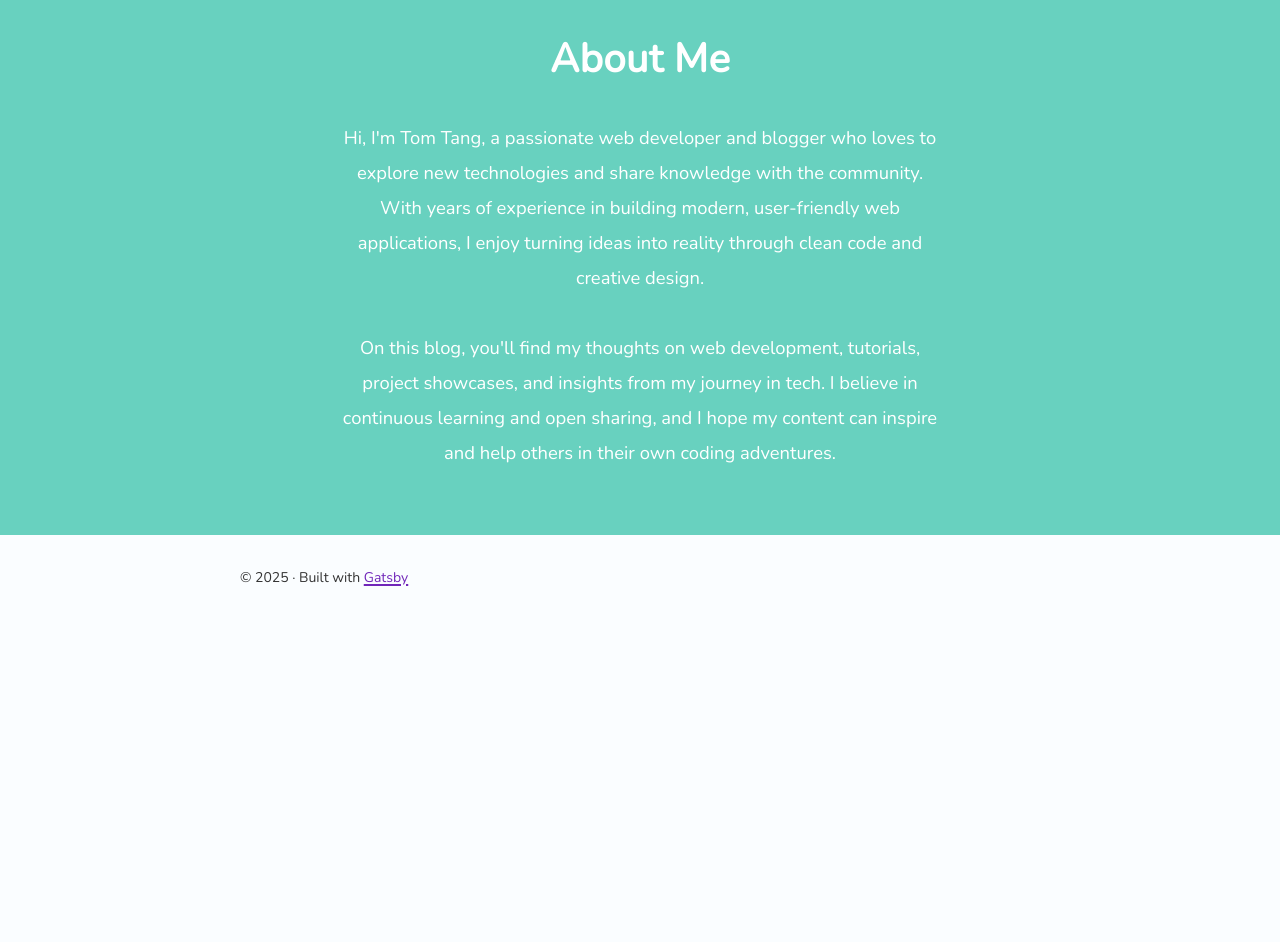
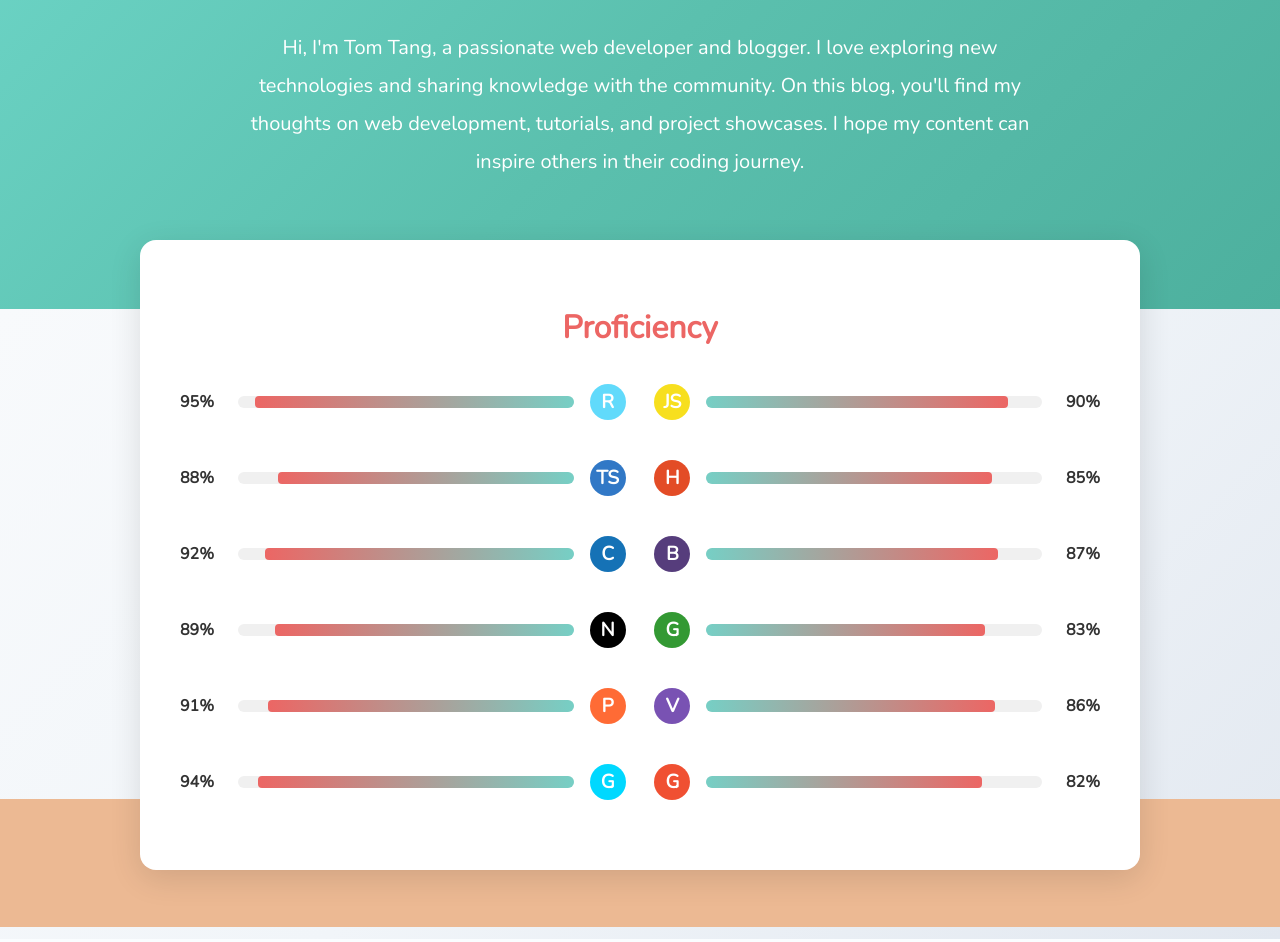
Before and after one commit to tomcomtang/portfolio-blog, a Gatsby site: page / in a window 1280 px wide. Shown: the part 960-1902 px from the top of the page. Before the commit the page ends 1580 px from the top, so only its background shows below. Built offline with nearby package versions, Linux system fonts and the light colour scheme; Gatsby itself is replaced by a stand-in of ours.

Commit message:
优化AboutMe组件：添加技能卡片、调整布局和渐变背景

```diff
--- a/src/components/AboutMe.js
+++ b/src/components/AboutMe.js
@@ -1,7 +1,36 @@
 import * as React from "react"
+import { useEffect, useRef, useState } from "react"
+
+// 技能配置数组
+const skillsData = [
+  { percentage: 95, color: '#61dafb', icon: 'R', name: 'React' },
+  { percentage: 90, color: '#f7df1e', icon: 'JS', name: 'JavaScript' },
+  { percentage: 88, color: '#3178c6', icon: 'TS', name: 'TypeScript' },
+  { percentage: 85, color: '#e34c26', icon: 'H', name: 'HTML5' },
+  { percentage: 92, color: '#1572b6', icon: 'C', name: 'CSS3' },
+  { percentage: 87, color: '#563d7c', icon: 'B', name: 'Bootstrap' },
+  { percentage: 89, color: '#000000', icon: 'N', name: 'Node.js' },
+  { percentage: 83, color: '#339933', icon: 'G', name: 'Git' },
+  { percentage: 91, color: '#ff6b35', icon: 'P', name: 'Python' },
+  { percentage: 86, color: '#7952b3', icon: 'V', name: 'Vue.js' },
+  { percentage: 94, color: '#00d8ff', icon: 'G', name: 'Gatsby' },
+  { percentage: 82, color: '#f05032', icon: 'G', name: 'GitHub' }
+]
 
 const aboutSection = {
-  background: '#68d1bf',
+  background: 'linear-gradient(135deg, #6dd5c7 0%, #5bc0ae 50%, #4db09e 100%)',
+  width: '100vw',
+  minWidth: '100vw',
+  position: 'relative',
+  left: '50%',
+  right: '50%',
+  marginLeft: '-50vw',
+  marginRight: '-50vw',
+  padding: '4rem 0 8rem 0',
+}
+
+const newSection = {
+  background: 'linear-gradient(135deg, #f8fafc 0%, #f1f5f9 50%, #e2e8f0 100%)',
   width: '100vw',
   minWidth: '100vw',
   position: 'relative',
@@ -10,6 +39,21 @@
   marginLeft: '-50vw',
   marginRight: '-50vw',
   padding: '4rem 0',
+  height: '460px',
+  boxSizing: 'border-box',
+}
+
+const thirdSection = {
+  background: '#ECB993',
+  width: '100vw',
+  minWidth: '100vw',
+  position: 'relative',
+  left: '50%',
+  right: '50%',
+  marginLeft: '-50vw',
+  marginRight: '-50vw',
+  padding: '4rem 0',
+  marginTop: '-140px',
 }
 
 const aboutContent = {
@@ -27,23 +71,210 @@
 }
 
 const aboutText = {
-  fontSize: '1.15rem',
-  maxWidth: '600px',
+  fontSize: '1.25rem',
+  maxWidth: '800px',
   margin: '0 auto',
   lineHeight: 1.9,
   textAlign: 'center',
 }
 
-const AboutMe = () => (
+const cardStyle = {
+  position: 'absolute',
+  left: '50%',
+  transform: 'translateX(-50%)',
+  width: '1000px',
+  background: '#fff',
+  borderRadius: '16px',
+  boxShadow: '0 8px 32px rgba(0,0,0,0.12)',
+  zIndex: 10,
+  top: 'calc(100vh + 330px + 70px)',
+  padding: '2rem',
+  display: 'flex',
+  flexDirection: 'column',
+  alignItems: 'center',
+  height: '630px',
+}
+
+const cardTitle = {
+  fontSize: '2rem',
+  fontWeight: 700,
+  color: '#ec6664',
+  marginBottom: '2rem',
+  textAlign: 'center',
+}
+
+const skillsContainer = {
+  display: 'flex',
+  flexDirection: 'column',
+  gap: '2.5rem',
+  width: '100%',
+  flex: 1,
+  justifyContent: 'flex-start',
+  paddingBottom: '4rem',
+}
+
+const skillRow = {
+  display: 'flex',
+  justifyContent: 'space-between',
+  alignItems: 'center',
+  gap: '1.8rem',
+}
+
+const skillItem = {
+  display: 'flex',
+  alignItems: 'center',
+  gap: '1rem',
+  flex: 1,
+}
+
+const skillItemRight = {
+  display: 'flex',
+  alignItems: 'center',
+  gap: '1rem',
+  flex: 1,
+  flexDirection: 'row-reverse',
+}
+
+const skillLogo = {
+  width: '36px',
+  height: '36px',
+  borderRadius: '50%',
+  display: 'flex',
+  alignItems: 'center',
+  justifyContent: 'center',
+  fontSize: '1.2rem',
+  color: '#fff',
+  fontWeight: 'bold',
+}
+
+const progressContainer = {
+  flex: 1,
+  display: 'flex',
+  flexDirection: 'column',
+  gap: '0.5rem',
+}
+
+const progressContainerLeft = {
+  flex: 1,
+  display: 'flex',
+  flexDirection: 'column',
+  gap: '0.5rem',
+  alignItems: 'flex-end',
+}
+
+const progressBar = {
+  width: '100%',
+  height: '12px',
+  background: '#f0f0f0',
+  borderRadius: '6px',
+  overflow: 'hidden',
+}
+
+const progressBarLeft = {
+  width: '100%',
+  height: '12px',
+  background: '#f0f0f0',
+  borderRadius: '6px',
+  overflow: 'hidden',
+  display: 'flex',
+  justifyContent: 'flex-end',
+}
+
+const progressFill = {
+  height: '100%',
+  background: 'linear-gradient(90deg, #76cfc5 0%, #ec6664 100%)',
+  borderRadius: '4px',
+  transition: 'width 0.3s ease',
+}
+
+const progressFillLeft = {
+  height: '100%',
+  background: 'linear-gradient(90deg, #ec6664 0%, #76cfc5 100%)',
+  borderRadius: '4px',
+  transition: 'width 0.3s ease',
+  marginLeft: 'auto',
+}
+
+const skillPercentage = {
+  fontSize: '1rem',
+  fontWeight: 600,
+  color: '#333',
+  minWidth: '50px',
+  textAlign: 'center',
+}
+
+const AboutMe = () => {
+  const cardRef = useRef(null)
+  const [newSectionHeight, setNewSectionHeight] = useState(630)
+  const [cardVisible, setCardVisible] = useState(false)
+
+  // 延迟显示卡片，避免布局计算导致的闪现
+  useEffect(() => {
+    const timer = setTimeout(() => {
+      setCardVisible(true)
+    }, 500) // 等待500ms后开始显示
+
+    return () => clearTimeout(timer)
+  }, [])
+
+  // 将技能数据分成两列
+  const leftSkills = skillsData.filter((_, index) => index % 2 === 0)
+  const rightSkills = skillsData.filter((_, index) => index % 2 === 1)
+
+  const dynamicNewSection = {
+    ...newSection,
+    height: `${newSectionHeight}px`,
+  }
+
+  const finalCardStyle = {
+    ...cardStyle,
+    opacity: cardVisible ? 1 : 0,
+    transition: 'opacity 1.5s ease-in-out',
+  }
+
+  return (
+    <>
       <div style={aboutSection}>
         <div style={aboutContent}>
           <h2 style={aboutTitle}>About Me</h2>
           <p style={aboutText}>
-        Hi, I'm Tom Tang, a passionate web developer and blogger who loves to explore new technologies and share knowledge with the community. With years of experience in building modern, user-friendly web applications, I enjoy turning ideas into reality through clean code and creative design. <br/><br/>
-        On this blog, you'll find my thoughts on web development, tutorials, project showcases, and insights from my journey in tech. I believe in continuous learning and open sharing, and I hope my content can inspire and help others in their own coding adventures.
+            Hi, I'm Tom Tang, a passionate web developer and blogger. I love exploring new technologies and sharing knowledge with the community. On this blog, you'll find my thoughts on web development, tutorials, and project showcases. I hope my content can inspire others in their coding journey.
           </p>
         </div>
       </div>
+      <div style={dynamicNewSection}></div>
+      <div style={thirdSection}></div>
+      <div ref={cardRef} style={finalCardStyle}>
+        <h3 style={cardTitle}>Proficiency</h3>
+        <div style={skillsContainer}>
+          {leftSkills.map((skill, index) => (
+            <div key={skill.name} style={skillRow}>
+              <div style={skillItem}>
+                <div style={skillPercentage}>{skill.percentage}%</div>
+                <div style={progressContainerLeft}>
+                  <div style={progressBarLeft}>
+                    <div style={{...progressFillLeft, width: `${skill.percentage}%`}}></div>
+                  </div>
+                </div>
+                <div style={{...skillLogo, background: skill.color}}>{skill.icon}</div>
+              </div>
+              {rightSkills[index] && (
+                <div style={skillItemRight}>
+                  <div style={skillPercentage}>{rightSkills[index].percentage}%</div>
+                  <div style={progressContainer}>
+                    <div style={progressBar}>
+                      <div style={{...progressFill, width: `${rightSkills[index].percentage}%`}}></div>
+                    </div>
+                  </div>
+                  <div style={{...skillLogo, background: rightSkills[index].color}}>{rightSkills[index].icon}</div>
+                </div>
+              )}
+            </div>
+          ))}
+        </div>
+      </div>
+    </>
   )
+}
 
 export default AboutMe
--- a/src/components/HeroSection.js
+++ b/src/components/HeroSection.js
@@ -3,7 +3,6 @@
 
 const pageStyle = {
   background: '#fafdff',
-  minHeight: '100vh',
   fontFamily: 'var(--font-sans)',
 }
 
@@ -166,10 +165,14 @@
 
 const heroSection = {
   ...pageStyle,
-  minHeight: 'calc(100vh - 60px)', // 从80px减少到60px
-  padding: '0', // 移除顶部内边距
+  height: 'calc(100vh - 60px)',
+  padding: '0',
   display: 'block',
-  marginTop: '60px', // 从80px减少到60px
+  marginTop: '0',
+  marginLeft: 'calc(-1 * var(--size-gutter))',
+  marginRight: 'calc(-1 * var(--size-gutter))',
+  marginBottom: 'calc(-1 * var(--size-gutter))',
+  paddingTop: 'calc(var(--size-gutter) + 60px)',
 }
 
 function handleBtnMouseOver(e) {
```
Lines whose indentation alone changed are shown as unchanged.
